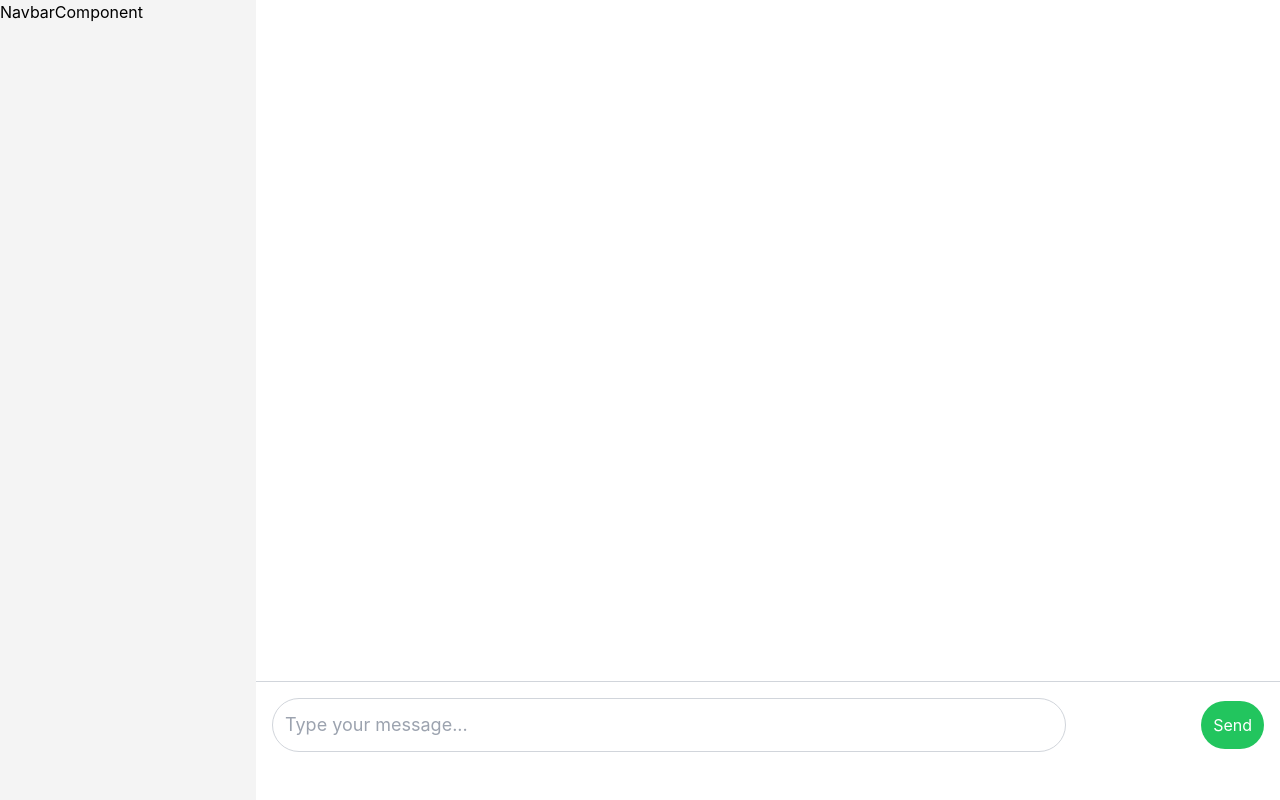
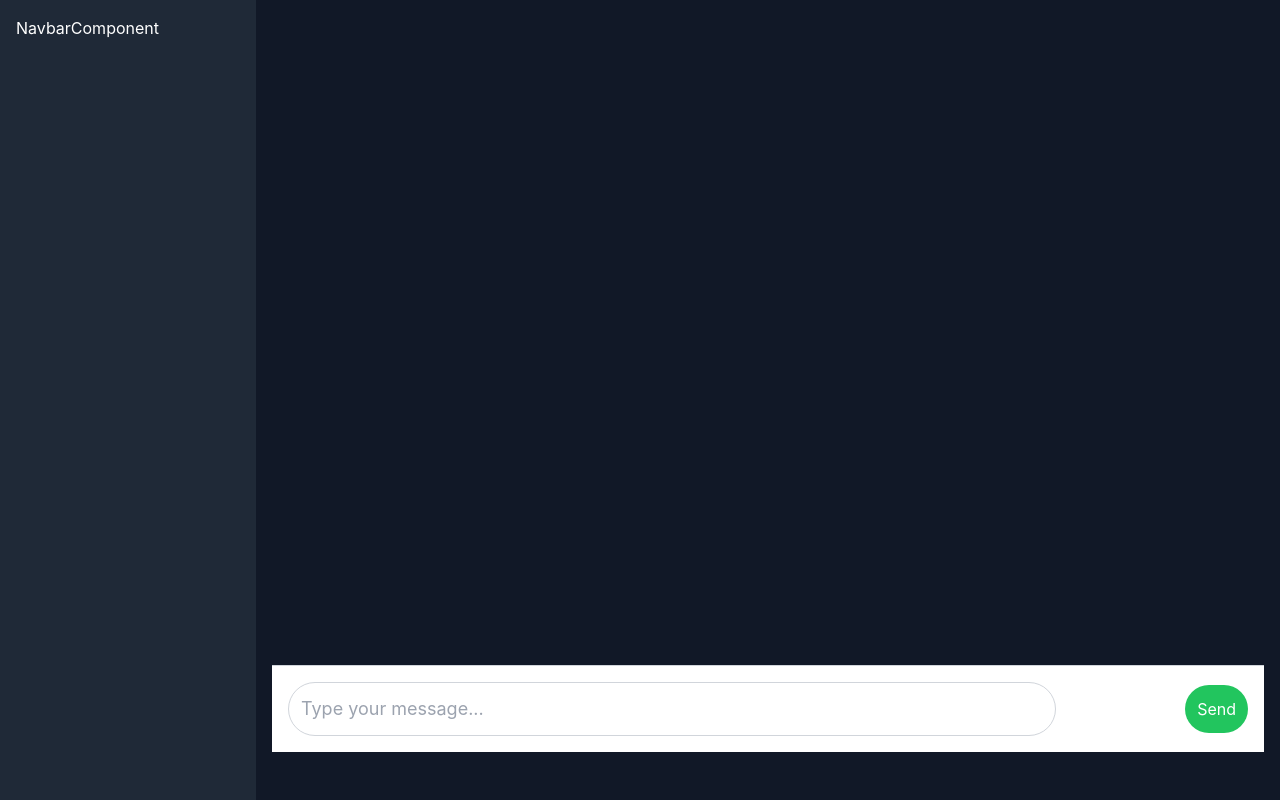
Before and after one commit to nagaraj6618/fy-code-fe, a React (Create React App) app: page / in a window 1280 px wide. Built offline with nearby package versions, Linux system fonts and the light colour scheme.

Commit message:
Added Bg color

```diff
--- a/src/App.css
+++ b/src/App.css
@@ -2,3 +2,9 @@
   padding: 0;
   margin: 0;
 }
+
+html, body {
+  height: 100%;
+  margin: 0;
+  padding: 0;
+}
--- a/src/App.js
+++ b/src/App.js
@@ -3,11 +3,7 @@ import AppLayout from './Layout/AppLayout';
 
 function App() {
   return (
-
-    <AppLayout/>
-    // <h1 className="text-3xl font-bold underline">
-    //   Hello world!
-    // </h1>
+      <AppLayout/>
   );
 }
 
--- a/src/Components/Home/Home.jsx
+++ b/src/Components/Home/Home.jsx
@@ -6,11 +6,11 @@ const Home = () => {
   const handleSend = () => {
     if (message.trim()) {
       console.log("Message sent:", message);
-      setMessage(""); // Clear the input field
+      setMessage("");
     }
   };
   return (
-    <div className="flex flex-col h-screen">
+    <div className="flex flex-col h-full">
     {/* Chat content */}
     <div className="flex-grow overflow-y-auto p-4">
       {/* Chat messages will appear here */}
--- a/src/Layout/AppLayout.css
+++ b/src/Layout/AppLayout.css
@@ -2,14 +2,16 @@
    height: 100vh;
    width: 100%;
    display: flex;
+   background-color: #121212;
 }
 
  .navbar {
-   width: 20%; /* 30% of the width for Navbar */
-   background-color: #f4f4f4; /* Optional: For visibility */
+   width: 20%;
+   background-color: #1f1f1f;
+   color: #ffffff;
  }
 
  .app-router {
-   width: 80%; /* Remaining 70% for AppRouter */
-   background-color: #ffffff; /* Optional: For visibility */
+   width: 80%;
+   background-color: #181818;
  }
--- a/src/Layout/AppLayout.jsx
+++ b/src/Layout/AppLayout.jsx
@@ -5,15 +5,15 @@ import "./AppLayout.css"
 
 const AppLayout = () => {
   return (
-    <div className='navbar-container'>
-      <div className="navbar">
-    <NavbarComponent />
-  </div>
-  <div className="app-router">
-    <AppRouter />
-  </div>
+    <div className="flex h-screen bg-gray-900">
+      <div className="w-1/5 bg-gray-800 text-white p-4">
+        <NavbarComponent />
+      </div>
+      <div className="w-4/5 bg-gray-850 text-gray-200 p-4">
+        <AppRouter />
+      </div>
+    </div>
 
-    </div>
   )
 }
 
```
